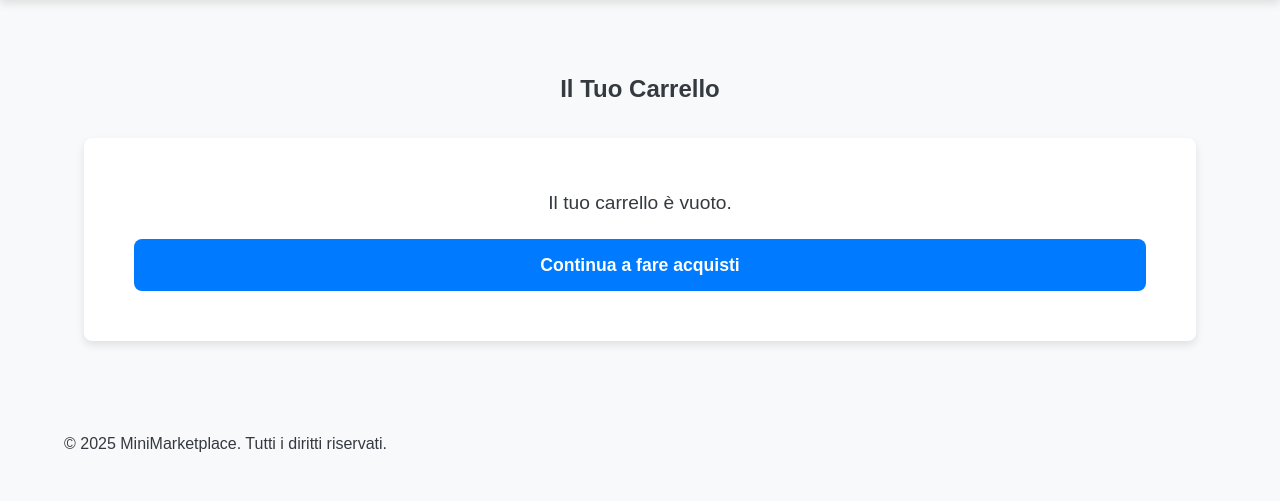
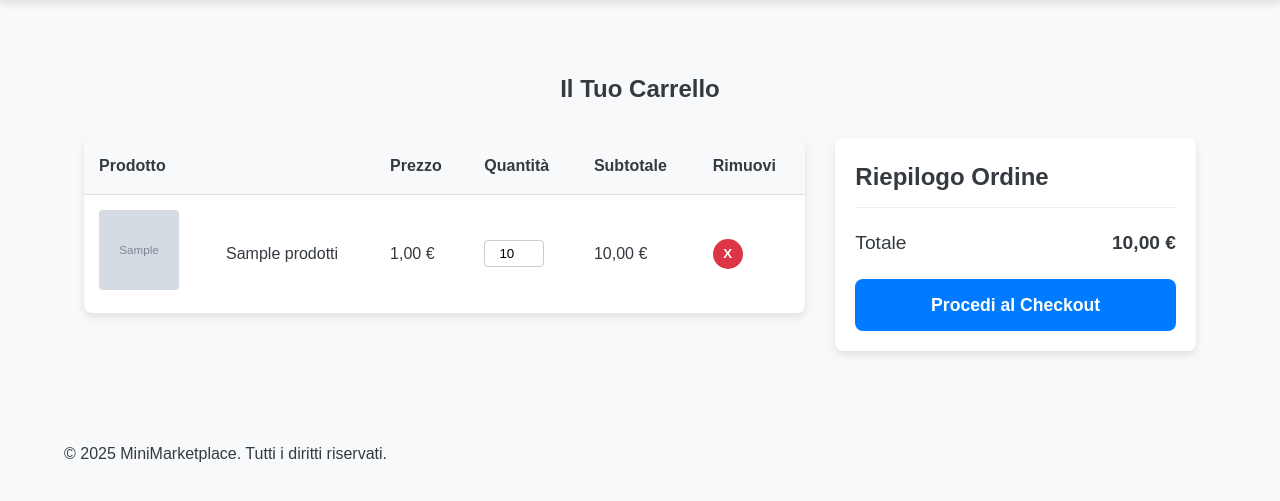
Before and after one commit to SnoopyTomcat157/mini-market-place, a PHP site: page /cart_page.php in a window 1280 px wide. Shown: the part 188-689 px from the top of the page. Run offline with PHP 8.4, Linux system fonts and the light colour scheme; the visitor is signed in with stand-in values (Sample User, id 1); tables that the repository leaves empty hold one stand-in row (values such as "Sample post"); grey boxes marked "Sample" are stand-in pictures; a stand-in replaces the project's code that opens the database connection; some libraries are stand-ins or nearby versions.

Commit message:
Refactor cart page logic to streamline user and guest cart retrieval, enhance subtotal calculations, and improve error handling

```diff
--- a/cart_page.php
+++ b/cart_page.php
@@ -5,50 +5,68 @@ require_once 'src/core/Database.php';
 $cartItems = [];
 $totalPrice = 0;
 $errorMessage = null;
+$isUserLoggedIn = isset($_SESSION['user_id']);
 
-if(isset($_SESSION['cart']) && !empty($_SESSION['cart'])){
-    try{
+try {
     $database = new Database();
     $pdo = $database->getConnection();
 
+    if ($isUserLoggedIn) {
+        // se utente loggato recupero carrello dal database
+        $sql = "SELECT p.id_prodotto, p.nome_prodotto, p.prezzo, p.nome_file_immagine, cu.quantita
+                FROM carrelli_utente cu
+                JOIN prodotti p ON cu.id_prodotto = p.id_prodotto
+                WHERE cu.id_utente = ?";
+        $stmt = $pdo->prepare($sql);
+        $stmt->execute([$_SESSION['user_id']]);
+        $results = $stmt->fetchAll(PDO::FETCH_ASSOC);
+
+        foreach ($results as $row) {
+            $subtotal = $row['prezzo'] * $row['quantita'];
+            $totalPrice += $subtotal;
+            $cartItems[] = [
+                'id' => $row['id_prodotto'],
+                'name' => $row['nome_prodotto'],
+                'price' => $row['prezzo'],
+                'image' => $row['nome_file_immagine'],
+                'quantity' => $row['quantita'],
+                'subtotal' => $subtotal
+            ];
+        }
+
+    } else {
+        // se utente ospite recupero carrello dalla sessione
+        if (!empty($_SESSION['cart'])) {
             $productIds = array_keys($_SESSION['cart']);
-
-        //stringa di ? per la prepared statement
             $placeholders = implode(',', array_fill(0, count($productIds), '?'));
-
-        $sql = "SELECT id_prodotto, nome_prodotto, prezzo, nome_file_immagine
-                FROM prodotti
-                WHERE id_prodotto IN ($placeholders)";
-
+            $sql = "SELECT id_prodotto, nome_prodotto, prezzo, nome_file_immagine FROM prodotti WHERE id_prodotto IN ($placeholders)";
             $stmt = $pdo->prepare($sql);
             $stmt->execute($productIds);
+            $productsFromDb = $stmt->fetchAll(PDO::FETCH_ASSOC);
 
-        $products = $stmt->fetchAll(PDO::FETCH_ASSOC);
-
-        foreach($products as $product){
+            foreach ($productsFromDb as $product) {
                 $quantity = $_SESSION['cart'][$product['id_prodotto']];
-            $total += $product['prezzo'] * $quantity;
-            $totalPrice += $total;
-
+                $subtotal = $product['prezzo'] * $quantity;
+                $totalPrice += $subtotal;
                 $cartItems[] = [
                     'id' => $product['id_prodotto'],
                     'name' => $product['nome_prodotto'],
                     'price' => $product['prezzo'],
                     'image' => $product['nome_file_immagine'],
                     'quantity' => $quantity,
-                'total' => $total
+                    'subtotal' => $subtotal
                 ];
             }
-    } catch (Exception $e){
-        error_log($e->getMessage());
-        $errorMessage = "Si è verificato un errore nel caricare il carrello. Riprova più tardi.";
+        }
     }
 
+} catch (Exception $e) {
+    error_log($e->getMessage());
+    $errorMessage = "Si è verificato un errore nel caricare i dati del carrello.";
 }
 
-$pageTitle = 'Il Tuo Carrello';
+$pageTitle = "Il Tuo Carrello";
 require_once 'src/templates/header.php';
-
 ?>
 
 <section class="cart-container">
@@ -58,7 +76,7 @@ require_once 'src/templates/header.php';
     <?php elseif(empty($cartItems)): ?>
         <div class="cart-empty">
             <p>Il tuo carrello è vuoto.</p>
-            <a href="index.php" class="button-primary">Continua a fare acquisti</a>
+            <a href="index.php" class="button-primary">Continua lo shopping</a>
         </div>
     <?php else: ?>
         <div class="cart-content">
@@ -81,12 +99,12 @@ require_once 'src/templates/header.php';
                                 ?>
                                 <img src="uploads/products/<?php echo htmlspecialchars($image_name); ?>" alt="<?php echo htmlspecialchars($item['name']); ?>" class="cart-product-img">
                             </td>
-                            <td data-label="Nome"><?php echo htmlspecialchars(($item['name'])); ?></td>
-                            <td data-label="Prezzo"><?php echo number_format($item['price'],2, ',', '.'); ?></td>
+                            <td data-label="Prodotto"><?php echo htmlspecialchars($item['name']); ?></td>
+                            <td data-label="Prezzo"><?php echo number_format($item['price'], 2, ',', '.'); ?> €</td>
                             <td data-label="Quantità">
-                                <input type="number" value="<?php echo $item['quantity']; ?>" min="1" class="quantity-input" data-product-id="<?php echo $item['id']; ?>">
+                                <input type="number" value="<?php echo $item['quantity']; ?>" min="1" class="update-quantity" data-product-id="<?php echo $item['id']; ?>">
                             </td>
-                            <td data-label="Subtotale"><?php echo number_format($item['total'], 2, ',', '.'); ?></td>
+                            <td data-label="Subtotale"><?php echo number_format($item['subtotal'], 2, ',', '.'); ?> €</td>
                             <td data-label="Rimuovi">
                                 <button class="remove-from-cart" data-product-id="<?php echo $item['id']; ?>">X</button>
                             </td>
@@ -99,9 +117,9 @@ require_once 'src/templates/header.php';
                 <h2>Riepilogo Ordine</h2>
                 <div class="summary-row">
                     <span>Totale</span>
-                    <strong><?php echo number_format($totalPrice, 2, ',', '.'); ?>€</strong>
+                    <strong><?php echo number_format($totalPrice, 2, ',', '.'); ?> €</strong>
                 </div>
-                <a href="checkout.php" class="button-primary">Procedi al Checkout</a>
+                <a href="checkout.php" class="button-primary checkout-btn">Procedi al Checkout</a>
             </div>
         </div>
     <?php endif; ?>
```
Lines whose indentation alone changed are shown as unchanged.
